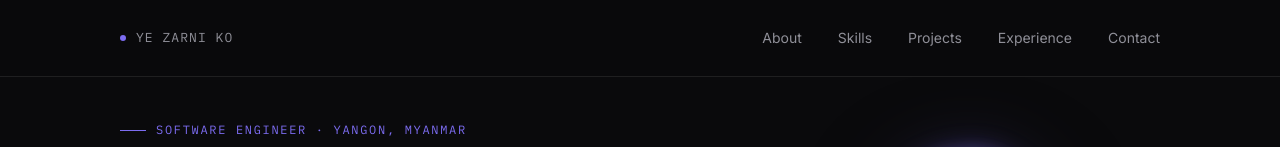
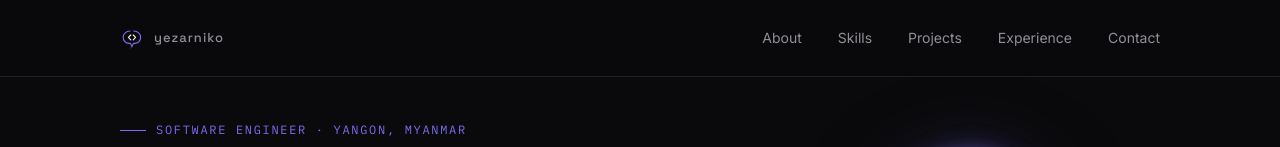
Before and after one commit to yezarniko/yezarniko.github.io, a React (Vite) app: page / in a window 1280 px wide. Shown: the top 147 px of the page. Built offline with nearby package versions, Linux system fonts and the light colour scheme.

Commit message:
feat: update favicon and enhance brand logo in header

```diff
--- a/index.html
+++ b/index.html
@@ -8,7 +8,7 @@
     <link rel="preconnect" href="https://fonts.googleapis.com" />
     <link rel="preconnect" href="https://fonts.gstatic.com" crossorigin />
     <link
-      href="https://fonts.googleapis.com/css2?family=Fraunces:opsz,wght@9..144,300;9..144,400;9..144,500;9..144,600&family=Inter:wght@400;500;600&family=IBM+Plex+Mono:wght@400;500&display=swap"
+      href="https://fonts.googleapis.com/css2?family=Fraunces:opsz,wght@9..144,300;9..144,400;9..144,500;9..144,600&family=Inter:wght@400;500;600&family=IBM+Plex+Mono:wght@400;500&family=Space+Grotesk:wght@500;600&display=swap"
       rel="stylesheet"
     />
   </head>
--- a/src/components/Header.jsx
+++ b/src/components/Header.jsx
@@ -31,8 +31,15 @@ function Header() {
     <header>
       <nav className="wrap" ref={navRef}>
         <div className="brand">
-          <span className="dot"></span>
-          YE ZARNI KO
+          <svg className="brand-logo" viewBox="0 0 240 210" fill="none" aria-hidden="true" focusable="false">
+            <path d="M100,30 C62,30 32,58 32,92 C32,124 56,148 88,154 L104,154 L114,176 C116,180 122,180 124,176 L134,154 L150,154 C182,148 206,124 206,92 C206,58 176,30 138,30" stroke="#7C6CF0" strokeWidth="11" strokeLinecap="round" strokeLinejoin="round" />
+            <path d="M108,70 L84,94 L108,118" stroke="#F4F2FA" strokeWidth="11" strokeLinecap="round" strokeLinejoin="round" />
+            <path d="M132,70 L156,94 L132,118" stroke="#F4F2FA" strokeWidth="11" strokeLinecap="round" strokeLinejoin="round" />
+            <circle cx="119" cy="188" r="7" fill="#7C6CF0" />
+            <circle cx="102" cy="200" r="4" fill="#7C6CF0" />
+          </svg>
+          {/* YE ZARNI KO */}
+          yezarniko
         </div>
         <div className={`navlinks${isMenuOpen ? ' is-open' : ''}`} id="primary-navigation">
           {navLinks.map((link) => (
--- a/src/styles/main.scss
+++ b/src/styles/main.scss
@@ -38,13 +38,18 @@ nav.wrap{
   height:76px;
 }
 .brand{
-  font-family:var(--mono);
+  font-family:'Space Grotesk', sans-serif;
   font-size:13px;
   letter-spacing:0.08em;
   color:var(--text-muted);
   display:flex;align-items:center;gap:10px;
 }
-.brand .dot{width:6px;height:6px;border-radius:50%;background:var(--accent);}
+.brand-logo{
+  width:24px;
+  height:21px;
+  display:block;
+  flex:0 0 auto;
+}
 .navlinks{display:flex;gap:36px;font-size:14px;color:var(--text-muted);}
 .navlinks a{position:relative;padding:4px 0;transition:color .25s;}
 .navlinks a:hover{color:var(--text);}
```
Also changed, not shown: public/favicon.svg.
